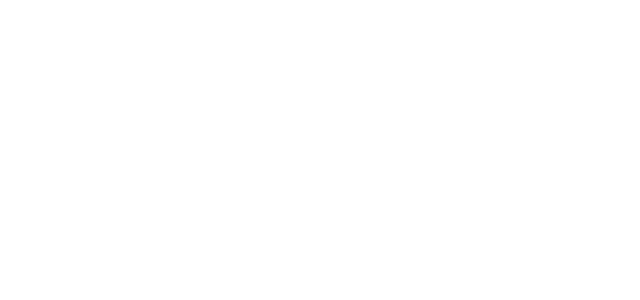
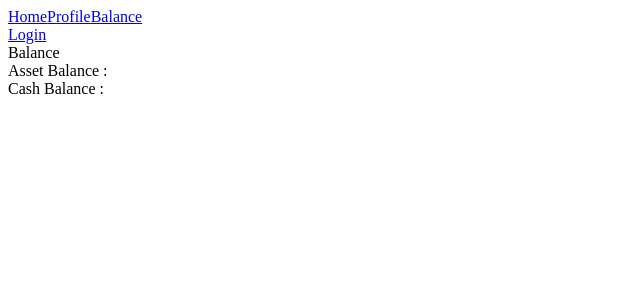
Before and after one commit to hajimss/TT3_14, a React (Create React App) app: page /balance in a window 1280 px wide. Shown: the top 300 px of the page, without its empty margins (0-640 px from the left). Built offline with nearby package versions, Linux system fonts and the light colour scheme.

Commit message:
add logout, balance and navbar

```diff
--- a/src/App.js
+++ b/src/App.js
@@ -1,8 +1,11 @@
 import React from 'react';
 import Login from './components/Login'
 import Home from "./components/Home";
-import { Route } from "react-router-dom";
+import Balance from './components/Balance';
+import NavBar from './components/NavBar';
+import { Route, Switch } from "react-router-dom";
 import UserInfo from './components/UserInfo'
+import Logout from './components/Logout';
 
 class App extends React.Component {
     constructor(props) {
@@ -12,15 +15,24 @@ class App extends React.Component {
     render() {
         return (
             <div>
+                <NavBar/>
+                <Switch>
                     <Route exact path="/">
                         <Home/>
                     </Route>
                     <Route exact path='/userinfo'>
                         <UserInfo/>
                     </Route>
+                    <Route path ="/balance">
+                        <Balance/>
+                    </Route>
                     <Route path="/login">
                         <Login/>
                     </Route>
+                    <Route>
+                        <Logout/>
+                    </Route>
+                </Switch>
             </div>
         );
     }
--- /dev/null
+++ b/src/components/Balance.js
@@ -0,0 +1,37 @@
+import React, { useState } from 'react';
+import { withRouter } from 'react-router-dom';
+import axios from 'axios';
+
+const Balance = (props) => {
+    const [assetBalance, setAssetBalance] = useState(null);
+    const [cashBalance, setCashBalance] = useState(null);
+
+    if (sessionStorage.getItem('accountKey')) {
+        const key = sessionStorage.getItem('accountKey');
+
+        const checkBalance = async (key) => {
+            const payload = {
+                accountKey : key
+            }
+            const response = await axios.post("https://849rs099m3.execute-api.ap-southeast-1.amazonaws.com/techtrek/balance", payload, { headers : {'x-api-key' : "ykOwd1IKUR3bX1I7O3yWx6QomMSqTOrG2cKUdzhg"}})
+            setCashBalance(response.data.cashBalance);
+            setAssetBalance(response.data.assetBalance);
+        }
+
+        checkBalance(key);
+    }
+
+
+
+    return(
+        <div>
+            Balance
+            <br/>
+            Asset Balance : {assetBalance ? assetBalance : null }
+            <br/>
+            Cash Balance : {cashBalance ? cashBalance : null}
+        </div>
+    );
+}
+
+export default withRouter(Balance);
--- a/src/components/Login.js
+++ b/src/components/Login.js
@@ -1,5 +1,6 @@
 import React from 'react';
 import axios from 'axios';
+import { withRouter } from 'react-router-dom';
 
 class Login extends React.Component {
     constructor(props) {
@@ -21,8 +22,10 @@ class Login extends React.Component {
             const response = await axios.post("https://849rs099m3.execute-api.ap-southeast-1.amazonaws.com/techtrek/login", payload, { headers : {'x-api-key' : "ykOwd1IKUR3bX1I7O3yWx6QomMSqTOrG2cKUdzhg"}})
             console.log(response);
             sessionStorage.setItem("accountKey", response.data.accountKey);
+            this.props.history.push({pathname:"/balance", state:{data:response.data}})
         }
         login();
+
     }
 
 
@@ -34,13 +37,13 @@ class Login extends React.Component {
                     <input onChange={e => {this.setState({username: e.target.value})}}/>
                     <label>Password:</label>
                     <input onChange={e => {this.setState({password: e.target.value})}}/>
-                    <button type="submit">Login</button>
+                    <button type="submit" className="btn btn-primary">Login</button>
                 </form>
             </div>
         );
     }
 }
 
-export default Login;
+export default withRouter(Login);
 
 /* 9myAF6VPFfV2Ljt */
--- /dev/null
+++ b/src/components/Logout.js
@@ -0,0 +1,12 @@
+import React from 'react';
+
+const Logout = () => {
+    sessionStorage.removeItem('accountKey')
+    return (
+        <div>
+            <p>You have been logged out</p>
+        </div>
+    );
+}
+
+export default Logout;
--- /dev/null
+++ b/src/components/NavBar.js
@@ -0,0 +1,24 @@
+import React from 'react';
+import { Link } from "react-router-dom";
+
+const NavBar = () => {
+    return(
+        <div>
+                    <Link to="/" >Home</Link>
+                    <Link to="/userinfo">Profile</Link>
+                    <Link to="/balance">Balance</Link>
+                    {sessionStorage.getItem('accountKey') ?
+                    <div>
+                       <Link to="/logout">Logout</Link>
+                       <Link to="/balance">Balance</Link>
+                    </div>
+                    :
+                    <div>
+                        <Link to="/login">Login</Link>
+                    </div>
+                    }
+        </div>
+    );
+}
+
+export default NavBar;
```
Lines whose indentation alone changed are shown as unchanged.
